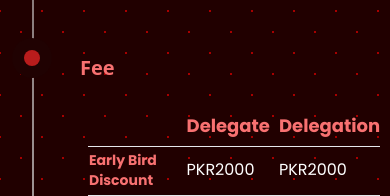
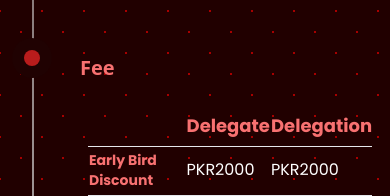
Before and after one commit to sKzAy/STEAMNEXUS_25, a Next.js app: page / in a window 390 px wide. Shown: the part 1375-1571 px from the top of the page. Built offline with nearby package versions, Linux system fonts and the light colour scheme; a web font is replaced by a local one.

Commit message:
plz work

```diff
--- a/app/globals.css
+++ b/app/globals.css
@@ -9,6 +9,7 @@
   font-weight: normal;
   font-style: normal;
 }
+
 /* styles/globals.css */
 @font-face {
   font-family: 'PP-Right-Slab-Light';
--- a/app/page.js
+++ b/app/page.js
@@ -16,7 +16,7 @@ export default function Home() {
   <>
 
   {/* <div class="absolute top-0 z-[-2] min-h-screen w-full bg-pink- bg-[radial-gradient(ellipse_80%_80%_at_50%_-20%,rgba(120,119,198,0.3),rgba(255,255,255,0))]"> */}
-    <div className="bg">
+    <div className="bg ">
   <div><Navbar/></div>
   <div><MainContent/></div>
   <div><TimelineDemo/></div>
--- a/components/table.js
+++ b/components/table.js
@@ -33,8 +33,8 @@ import {
         <TableHeader>
           <TableRow>
             <TableHead className="w-[100px]"></TableHead>
-            <TableHead className=" text-red-400 font-pp max-md:pr-2 text-lg">Delegate</TableHead>
-            <TableHead className="text-red-400 font-pp text-lg">Delegation</TableHead>
+            <TableHead className=" text-red-400 font-pp w-fit text-lg font-bold">Delegate</TableHead>
+            <TableHead className="text-red-400 font-pp w-fit text-lg font-bold">Delegation</TableHead>
 
           </TableRow>
         </TableHeader>
@@ -42,8 +42,8 @@ import {
           {invoices.map((invoice) => (
             <TableRow key={invoice.invoice}>
               <TableCell className="  font-bold text-red-400 font-pp max-md:pr-2">{invoice.invoice}</TableCell>
-              <TableCell className="text-white font-pp text-base md:text-lg ">{invoice.paymentStatus}</TableCell>
-              <TableCell className="text-white font-pp text-base md:text-lg ">{invoice.paymentMethod}</TableCell>
+              <TableCell className="text-white font-pp text-base md:text-lg  md:w-[50vw]">{invoice.paymentStatus}</TableCell>
+              <TableCell className="text-white font-pp text-base md:text-lg  md:w-[50vw] ">{invoice.paymentMethod}</TableCell>
 
             </TableRow>
           ))}
```
